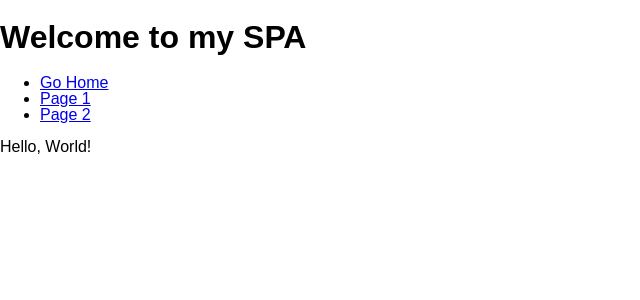
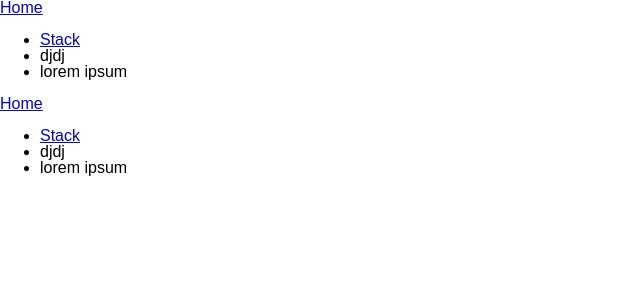
Before and after one commit to mallorysmith64/dsa-visualizer, a React (Create React App) app: page / in a window 1280 px wide. Shown: the top 300 px of the page, without its empty margins (0-640 px from the left). Built offline with nearby package versions, Linux system fonts and the light colour scheme.

Commit message:
added routing home to page1, started list on home

```diff
--- a/package.json
+++ b/package.json
@@ -2,7 +2,7 @@
   "private": true,
   "name": "dsa-visualizer",
   "scripts": {
-    "start": "react-scripts start",
+    "start": "node-hot --config webpack.config.server.js",
     "build": "react-scripts build",
     "predeploy": "react-scripts build",
     "deploy": "echo 'To setup deployment run: npm setup-deploy'",
@@ -31,6 +31,7 @@
   },
   "dependencies": {
     "@material-ui/core": "^4.11.0",
+    "@material-ui/styles": "^4.10.0",
     "json": "^10.0.0",
     "react": "^16.13.1",
     "react-dom": "^16.13.1",
--- a/src/App.jsx
+++ b/src/App.jsx
@@ -1,5 +1,5 @@
 import React from 'react'
-import { BrowserRouter as Router, Link, Route, Switch } from 'react-router-dom'
+import { BrowserRouter as Router, Route, Switch } from 'react-router-dom'
 import Page from './pages/Page'
 import Page2 from './pages/Page2'
 import HomePage from './pages/HomePage'
@@ -7,23 +7,9 @@ import NotFound from './pages/NotFound'
 
 function App() {
   return (
+    <>
+      <HomePage />
       <Router>
-      <header>
-        <h1>Welcome to my SPA</h1>
-        <nav>
-          <ul>
-            <li>
-              <Link to="/">Go Home</Link>
-            </li>
-            <li>
-              <Link to="/1">Page 1</Link>
-            </li>
-            <li>
-              <Link to="/2">Page 2</Link>
-            </li>
-          </ul>
-        </nav>
-      </header>
         <Switch>
           <Route exact path="/" component={HomePage}></Route>
           <Route exact path="/1" component={Page}></Route>
@@ -31,6 +17,7 @@ function App() {
           <Route path="*" component={NotFound}></Route>
         </Switch>
       </Router>
+    </>
   )
 }
 
--- a/src/components/HelloWorld.jsx
+++ /dev/null
@@ -1,7 +0,0 @@
-import React from 'react'
-
-function HelloWorld() {
-  return <>Hello, World!</>
-}
-
-export default HelloWorld
--- a/src/pages/HomePage.jsx
+++ b/src/pages/HomePage.jsx
@@ -1,8 +1,27 @@
 import React from 'react'
-import HelloWorld from '../components/HelloWorld'
+// import React, { useState } from 'react'
+import Page from './Page'
+import { BrowserRouter as Router, Link, Route } from 'react-router-dom'
 
-function HomePage() {
-  return <HelloWorld />
+const HomePage = () => {
+  // const [a,b] = useState([])
+
+  return (
+    <>
+      <Router>
+        <Link to="/">Home</Link>
+        <section>
+          <ul>
+            <li>
+              <Link to="/Page">Stack</Link>
+            </li>
+            <li>djdj</li>
+            <li>lorem ipsum</li>
+          </ul>
+        </section>
+        <Route path="/Page" component={Page} />
+      </Router>
+    </>
+  )
 }
-
 export default HomePage
```
Lines whose indentation alone changed are shown as unchanged.
